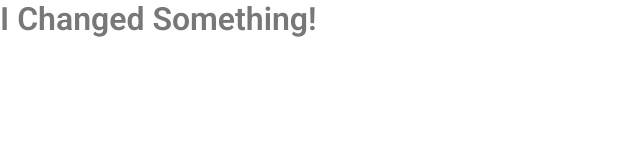
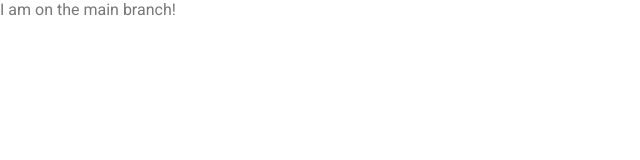
Before and after one commit to codeboylal/test-git, a plain HTML site: page index.html in a window 1280 px wide. Shown: the whole page, without its empty margins (0-640 px from the left). Drawn offline with Linux system fonts and the light colour scheme.

Commit message:
add on main branch

```diff
--- a/index.html
+++ b/index.html
@@ -29,8 +29,7 @@
 <body>
 
 
-  <h1>I Changed Something!</h1>
-
+I am on the main branch!
 
 
 
```
